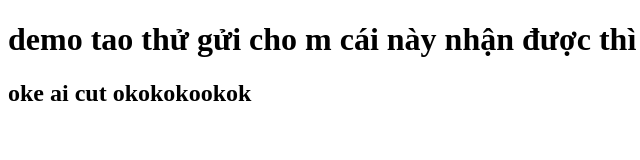
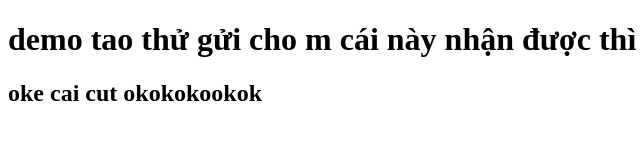
Before and after one commit to MinhQuan1235/test-github, a plain HTML site: page index.html in a window 1280 px wide. Shown: the full height of the page, 0-640 px from the left. Drawn offline with Linux system fonts and the light colour scheme.

Commit message:
sửa ai thành cái
thiếu chữ c rồi

```diff
--- a/index.html
+++ b/index.html
@@ -8,6 +8,6 @@
 <body>
     <h1> demo tao thử gửi cho m cái này nhận được thì sửa lại thêm cho t cái gì đấy nhá</h1>
 
-    <h2>oke ai cut okokokookok</h2>
+    <h2>oke cai cut okokokookok</h2>
 </body>
 </html>
```
